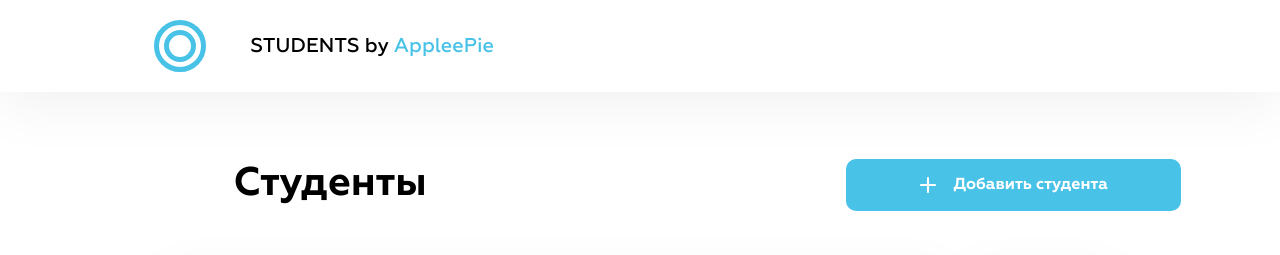
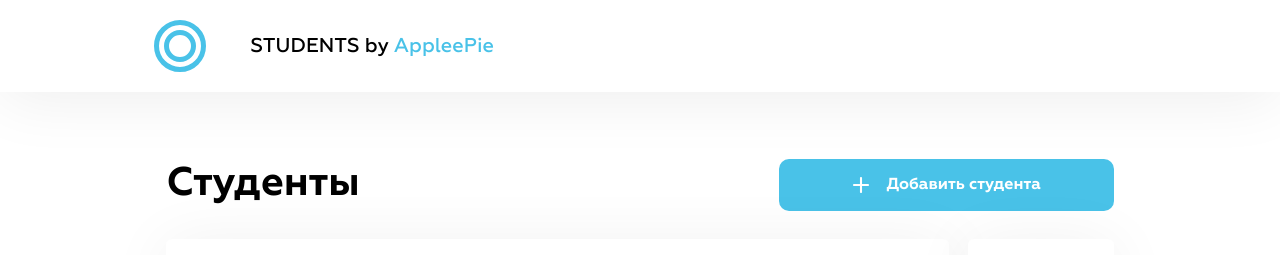
Before and after one commit to AppleePie/students-table-application, a React (Create React App) app in the folder client/: page / in a window 1280 px wide. Shown: the top 255 px of the page. Built offline with nearby package versions, Linux system fonts and the light colour scheme; no server answers; a web font is replaced by a local one.

Commit message:
Update index.js

```diff
--- a/client/src/components/SubTitle/index.js
+++ b/client/src/components/SubTitle/index.js
@@ -7,7 +7,7 @@ export default function SubTitle(props) {
     return (
         props.isDefaultScreen
             ?
-                <div className="student-button-container" style={{margin: '67px'}}>
+                <div className="student-button-container" style={{marginTop: '67px'}}>
                     <span className="text-students-body">Студенты</span>
                     <NewStudentButton handleClick={props.handleClick}/>
                 </div>
```
